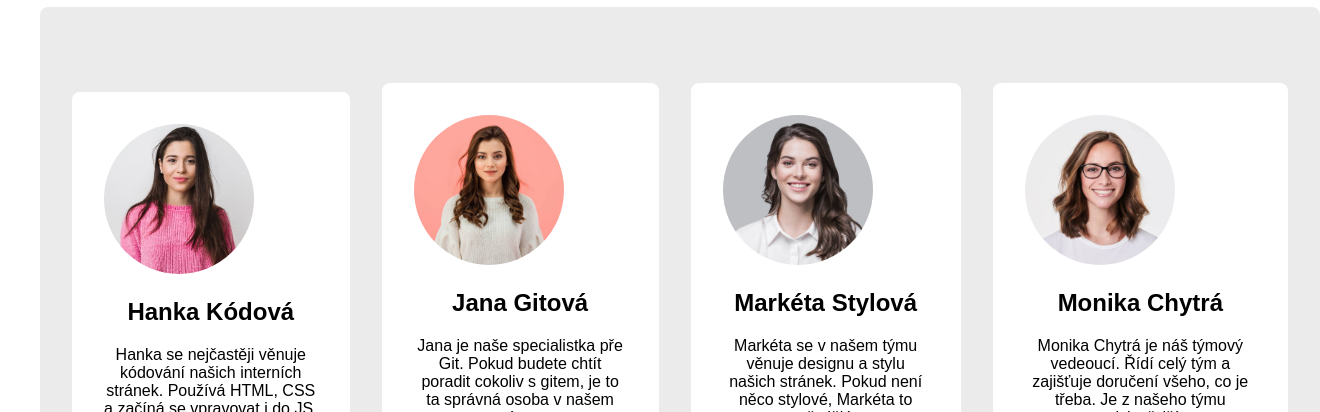
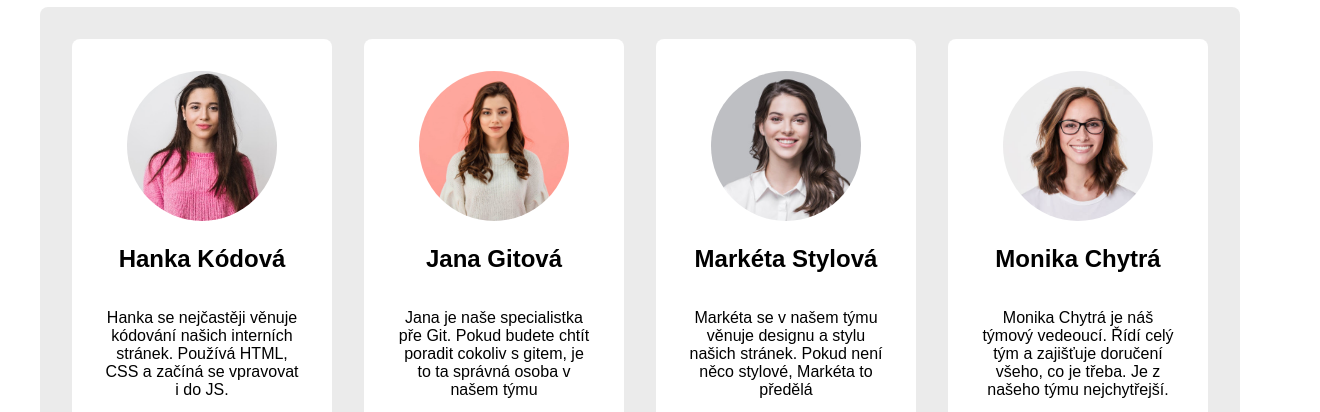
Before and after one commit to tvorimweb-2021-praha-jaro/du-3---kontakty-lucierez, a plain HTML site: page index.html in a window 1280 px wide. Shown: the part 113-525 px from the top of the page, 1320 px wide, since content can reach past the window. Drawn offline with Linux system fonts and the light colour scheme.

Commit message:
HURAAA HOTOVO

```diff
--- a/index.html
+++ b/index.html
@@ -16,7 +16,7 @@
 
     <div class="ramecek ramecek--1">
 
-      <div class="foto">
+      <div class="fotka--1">
         <img src="images/hanka.jpg" alt="Hanka Kódová" width="150" height="150">
       </div>
 
@@ -42,7 +42,7 @@
 
     <div class="ramecek ramecek--2">
 
-      <div class="foto">
+      <div class="fotka--2">
         <img src="images/jana.jpg" alt="Jana Gitová" width="150" height="150">
       </div>
 
@@ -66,7 +66,7 @@
 
     <div class="ramecek ramecek--3">
 
-      <div class="foto">
+      <div class="fotka--3">
         <img src="images/marketa.jpg" alt="Markéta Stylová" width="150" height="150">
       </div>
 
@@ -91,7 +91,7 @@
 
     <div class="ramecek ramecek--4">
 
-      <div class="foto">
+      <div class="fotka--4">
         <img src="images/monika.jpg" alt="Monika Chytrá" width="150" height="150">
       </div>
 
--- a/styles.css
+++ b/styles.css
@@ -13,13 +13,10 @@ body {
   display:flex;
   justify-content: center;
   align-items: center;
-  padding: 2rem 1rem 2rem 1rem;
-  height: 100vh;
-  width: 100vw;
+  flex-wrap: wrap;
+  padding: 1rem;
   background-color: #EBEBEB;
   border-radius: 0.5rem;
-  max-width: 1400px;
-  max-height: 600px;
 }
 
 .ramecek--1, .ramecek--2, .ramecek--3, .ramecek--4 {
@@ -27,10 +24,19 @@ body {
   padding: 2rem;
   margin: 1rem;
   border-radius: 0.5rem;
+  display: flex;
+  align-items: center;
+  flex-direction: column;
+  flex: 22%;
+  height: max-content;
 }
 
-.foto {
-  justify-content: center;
+img {
+  border-radius: 500px;
+}
+
+.jmeno, .popis {
+  text-align: center;
 }
 
 .container--1, .container--2, .container--4, .container--3 {
@@ -38,16 +44,7 @@ body {
   justify-content: center;
 }
 
-
-img {
-  border-radius: 500px;
-}
-
 .twitter, .linkedin, .github {
   justify-content: space-between;
   padding: 0.5rem;
 }
-
-.jmeno, .popis {
-  text-align: center;
-}
```
